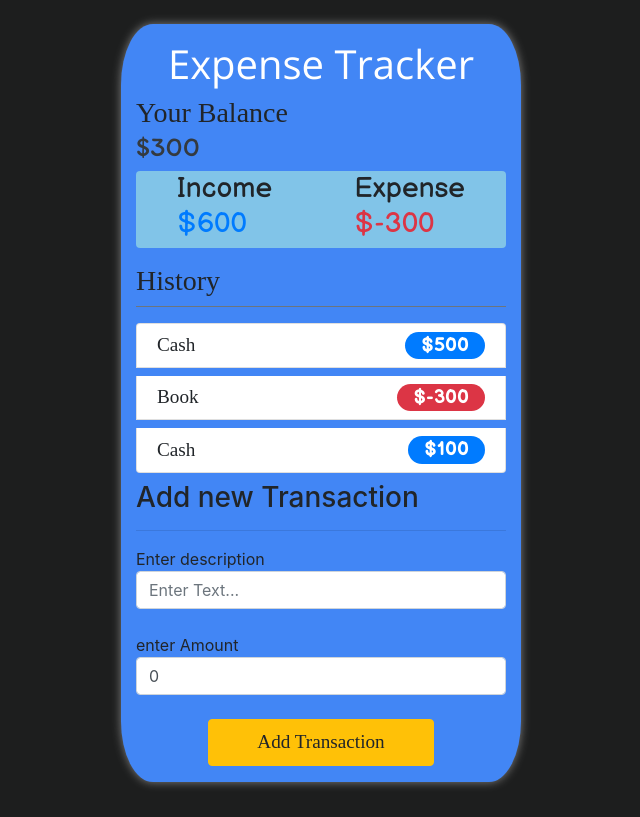
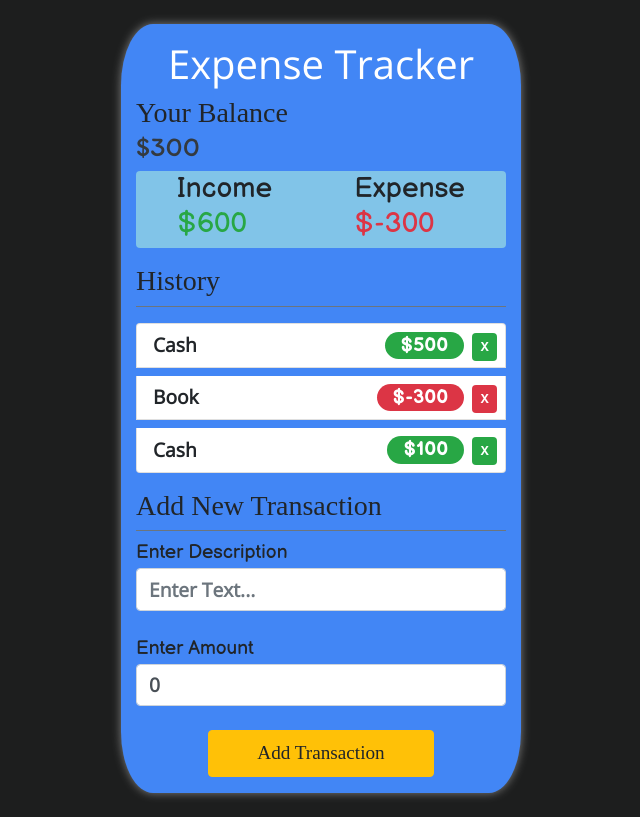
Before and after one commit to muhammadsalif/Expense-Tracker-App-React, a React (Create React App) app: page / in a window 1280 px wide. Shown: the whole page, without its empty margins (319-959 px from the left). Built offline with nearby package versions, Linux system fonts and the light colour scheme; a web font is replaced by a local one.

Commit message:
Delete button design implemented.

```diff
--- a/src/App.css
+++ b/src/App.css
@@ -11,6 +11,15 @@ body {
   background-color: #4286f5 !important;
   box-shadow: 0px 0px 10px gray !important;
   border-radius: 8% !important;
+}
+
+.delete-btn {
+  cursor: pointer;
+}
+
+.delete-btn:hover {
+  background-color: black;
+  transition: all 0.3s linear;
 }
 
 .myFont {
--- a/src/components/AddTrasaction.jsx
+++ b/src/components/AddTrasaction.jsx
@@ -8,17 +8,18 @@ export const AddTrasaction = ({
   setAmount,
 }) => {
   return (
-    <div>
-      <h3>Add new Transaction</h3>
-      <hr></hr>
+    <div className="mt-2">
+      <h3 className="border-bottom border-secondary pb-2 text-capitalize myFont">
+        Add new Transaction
+      </h3>
 
       <form onSubmit={handleAddition}>
         <div className="form-group">
-          <label className="w-100">
+          <label className="w-100 text-capitalize myFont2 font-size">
             Enter description
             <input
               value={newDesc}
-              className="form-control"
+              className="form-control text-capitalize myFont6 font-size font-weight-bold"
               htmlFor="text"
               placeholder="Enter Text..."
               required
@@ -28,11 +29,11 @@ export const AddTrasaction = ({
         </div>
 
         <div className="form-group ">
-          <label className="w-100">
+          <label className="w-100 text-capitalize myFont2 font-size">
             enter Amount
             <input
               value={newAmount}
-              className="form-control "
+              className="form-control text-capitalize myFont6 font-size font-weight-bold"
               htmlFor="amount"
               placeholder="Enter Amount..."
               required
--- a/src/components/History.jsx
+++ b/src/components/History.jsx
@@ -9,16 +9,27 @@ export const History = ({ transactions }) => {
           return (
             <li
               key={ind}
-              className="list-group-item mb-2 d-flex justify-content-between align-items-center py-1"
+              className="list-group-item mb-2 d-flex justify-content-between align-items-center py-1 text-capitalize pr-0 pl-3  "
             >
-              <span className="myFont font-size">{transObj.desc}</span>
-              <span
-                className={`badge badge-${
-                  transObj.amount > 0 ? "primary " : "danger "
-                } badge-pill py-1 px-3 my-1 myFont2 font-size`}
-              >
-                ${transObj.amount}
+              <span className="myFont6 font-weight-bold font-size">
+                {transObj.desc}
               </span>
+              <div>
+                <span
+                  className={`badge badge-${
+                    transObj.amount > 0 ? "success " : "danger "
+                  } badge-pill py-1 px-3 my-1 myFont2 font-size`}
+                >
+                  ${transObj.amount}
+                </span>
+                <span
+                  className={`badge badge-${
+                    transObj.amount > 0 ? "success" : "danger"
+                  } mx-2 py-2 px-2 delete-btn`}
+                >
+                  x
+                </span>
+              </div>
             </li>
           );
         })}
--- a/src/components/IncomeExpense.jsx
+++ b/src/components/IncomeExpense.jsx
@@ -7,7 +7,7 @@ export const IncomeExpense = ({ getExpense, getIncome }) => {
         <h3>
           <span className="text-capitalize  myFont2">income</span>
           <br />
-          <span className="text-primary myFont2">${getIncome}</span>
+          <span className="text-success myFont2">${getIncome}</span>
         </h3>
         <h3>
           <span class="text-capitalize myFont2">expense</span> <br />
```
Also changed, not shown: src/App.js (+0 -13 lines).
